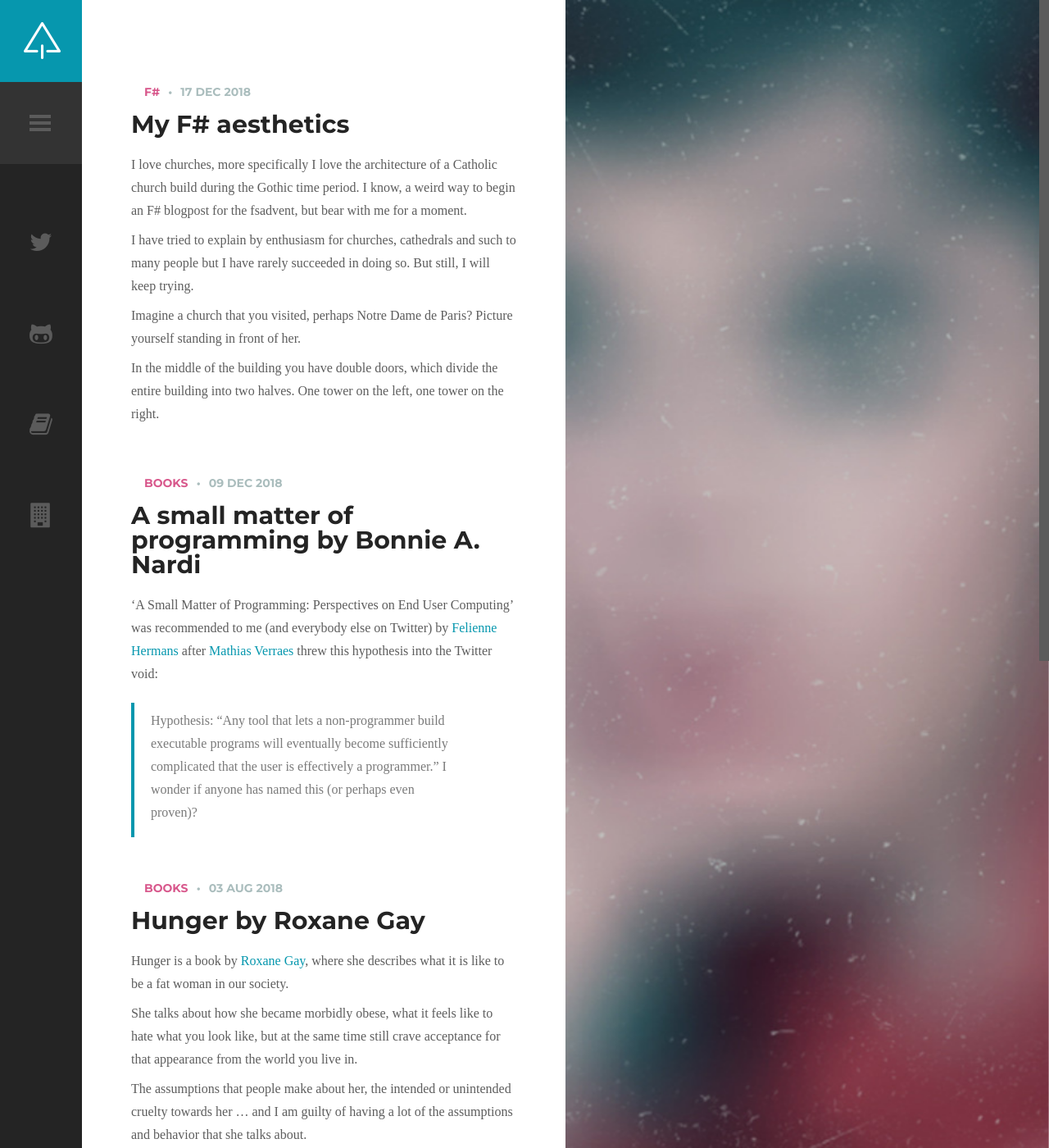
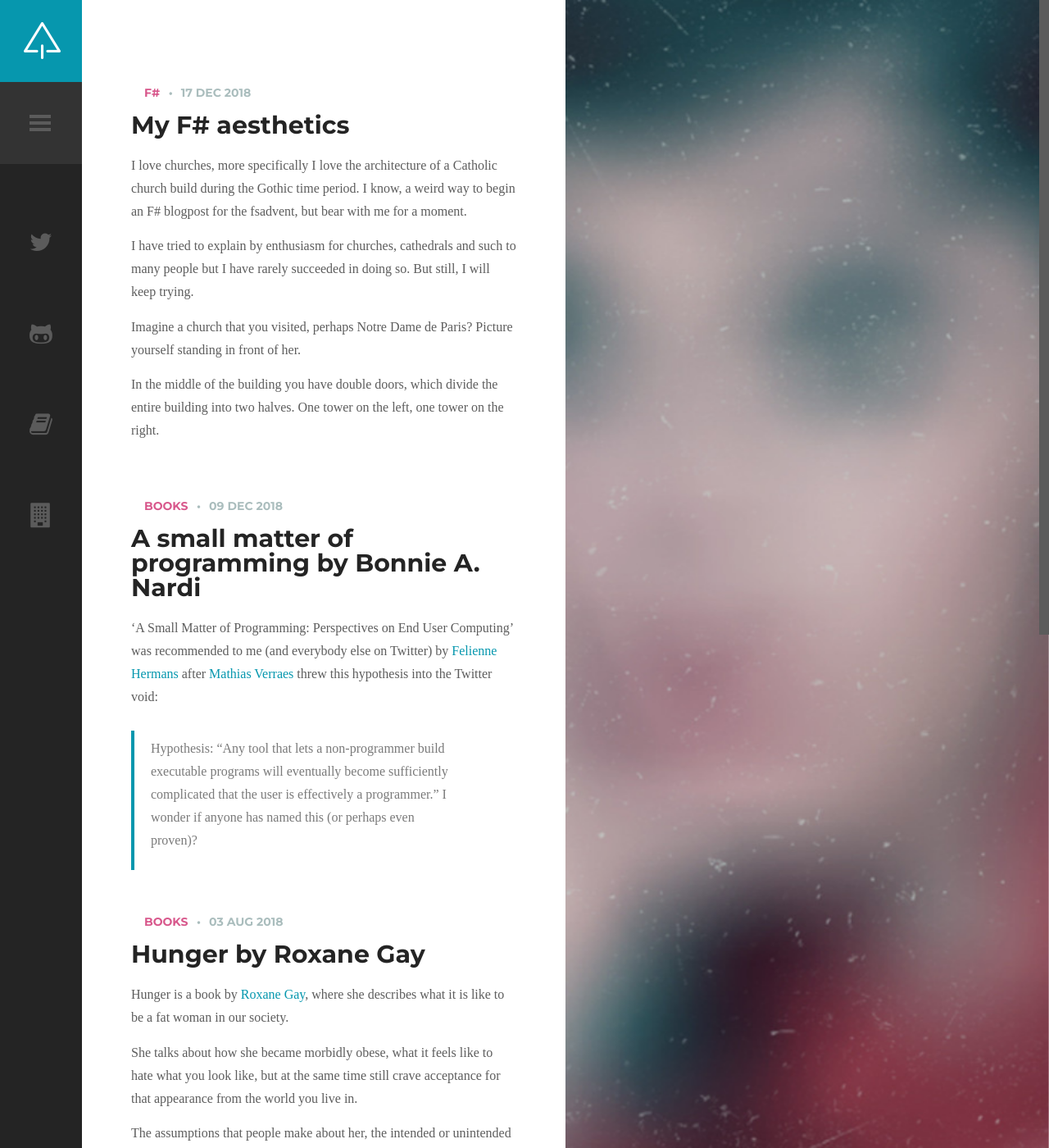
Before and after one commit to selketjah/selketjah.github.io, a Jekyll site: the page built from index.html, in a window 1280 px wide and 1400 px high. Shown: the whole window at 82% size. Built offline with Jekyll 4.4.1, drawn with Linux system fonts in a browser that asks for light colours; the list of posts is cut into pages by our own code.

Commit message:
update style

```diff
--- a/public/css/common.css
+++ b/public/css/common.css
@@ -238,7 +238,7 @@
     position: relative;
     top: 1px;
 }
-p{ padding-bottom: 0.5rem; }
+p { padding-bottom: 0.9rem; }
 h1,h2,h3,h4,h5,h6
 {
     padding: 20px 0;
--- a/public/css/style.css
+++ b/public/css/style.css
@@ -6,7 +6,7 @@
 body
 {
     font-family: 'Times New Roman',sans-serif, Arial;;
-    font-size: 1.3rem;
+    font-size: 1.4rem;
     color: #404040;
     background-color: #fff;
 }
```
